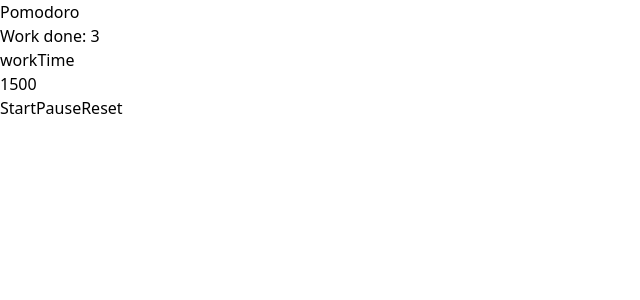
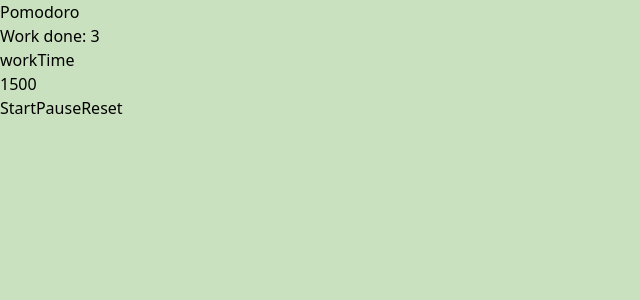
Before and after one commit to JethroNatividad/pomodoro-timer, a Next.js app: page / in a window 1280 px wide. Shown: the top 300 px of the page, without its empty margins (0-640 px from the left). Built offline with nearby package versions, Linux system fonts and the light colour scheme.

Commit message:
change app background

```diff
--- a/pages/index.tsx
+++ b/pages/index.tsx
@@ -24,7 +24,7 @@
         <link rel="icon" href="/favicon.ico" />
       </Head>
 
-      <main>
+      <main className='bg-light-green w-full h-screen'>
         <Header workDone={workDone} />
         <PomodoroTimer appSettings={appSettings} setWorkDone={setWorkDone} workDone={workDone} />
       </main>
```
